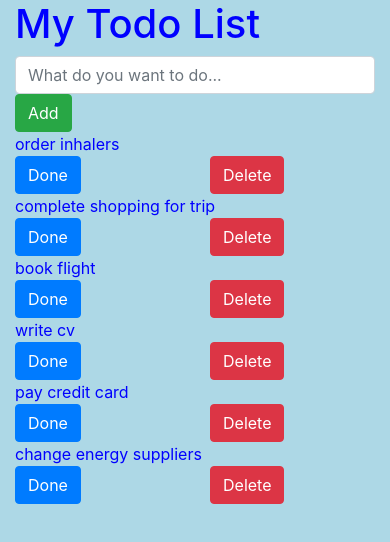
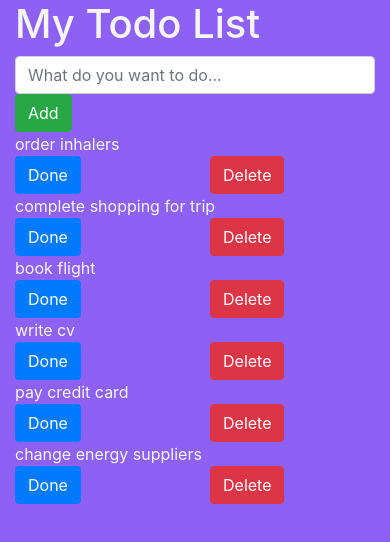
Before and after one commit to Saadi-design/todo_app_frontend, a React (Create React App) app: page / in a window 390 px wide. Shown: the top 542 px of the page. Built offline with nearby package versions, Linux system fonts and the light colour scheme.

Commit message:
css underway

```diff
--- a/src/index.css
+++ b/src/index.css
@@ -16,27 +16,27 @@ code {
   margin: 0;
  }@media only screen and (max-width: 1400px) {
      body {
-       background-color: lightblue;
-       color:blue
+       background-color: #e254a2;
+       color: whitesmoke
      }
      @media only screen and (max-width: 1200px) {
        body {
-         background-color:lightskyblue;
-         color:black
+         background-color:  #e254a2;
+         color: whitesmoke
        }
      }
 
     @media only screen and (max-width: 800px) {
        body {
-         background-color:rgb(159, 214, 233);
-         color:blue
+         background-color:  #8d61f3;
+         color: whitesmoke
        }
      }
 
      @media only screen and (max-width: 600px) {
        body {
-         background-color: lightblue;
-         color:blue
+         background-color: #8d61f3;
+         color: whitesmoke
        }
      }
 
```
